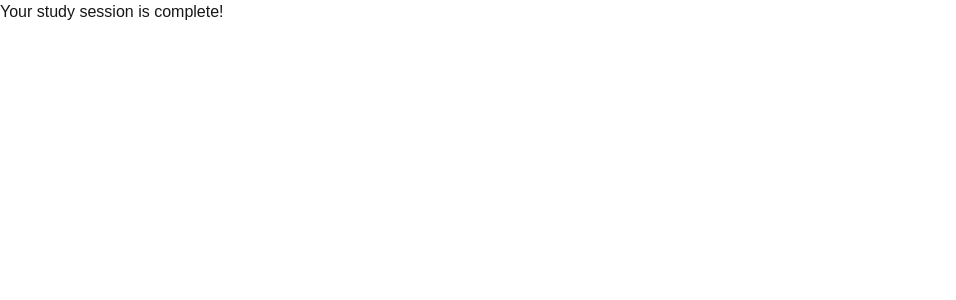
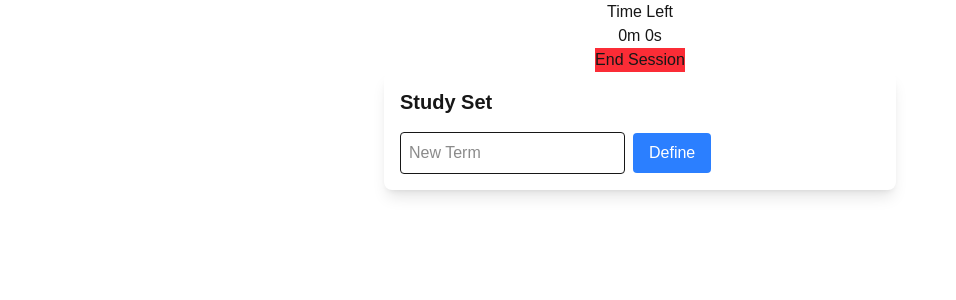
Before and after one commit to tylernlyons/Studium, a Next.js app in the folder termproject4300/: page /pages/focusMode in a window 1280 px wide. Shown: the top 300 px of the page, without its empty margins (0-956 px from the left). Built offline with nearby package versions, Linux system fonts and the light colour scheme.

Commit message:
compartmentalized StudyTimer

```diff
--- a/termproject4300/src/app/pages/focusMode/page.tsx
+++ b/termproject4300/src/app/pages/focusMode/page.tsx
@@ -9,35 +9,18 @@ import HoverDefinition from '@/components/HoverDefinition';
 
 export default function StudySession() {
   const searchParams = useSearchParams();
-  const [studyDuration, setStudyDuration] = useState(0);
   const [sessionActive, setSessionActive] = useState(true);
-
-
-  useEffect(() => {
-    const duration = searchParams.get('duration');
-    if (duration) {
-      setStudyDuration(parseInt(duration));
-    }
-  }, [searchParams]);
 
   usePreventExit();
   preventBackNavigation();
 
   return (
     <div className="relative">
-      {sessionActive ? (
         <>
-          <h1>Study Session</h1>
-          <StudyTimer duration={studyDuration} onComplete={() => setSessionActive(false)} />
+          <StudyTimer />
           <StudySet />
           <HoverDefinition />
-          <button onClick={() => setSessionActive(false)}>End Session</button>
         </>
-      ) : (
-        <h1>Your study session is complete!</h1>
-      )}
-
-
     </div>
   );
 }
--- a/termproject4300/src/components/studyTimer.tsx
+++ b/termproject4300/src/components/studyTimer.tsx
@@ -1,37 +1,73 @@
+'use client';
+
 import { useState, useEffect } from "react";
+import { useRouter, useSearchParams } from "next/navigation";
 
-interface StudyTimerProps {
-  duration: number;
-  onComplete: () => void;
-}
+const StudyTimer = () => {
+  const searchParams = useSearchParams();
+  const router = useRouter();
 
-const StudyTimer: React.FC<StudyTimerProps> = ({ duration, onComplete }) => {
-  const [timeLeft, setTimeLeft] = useState(duration * 60);
+  const durationParam = searchParams.get("duration");
+  const initialDuration = durationParam ? parseInt(durationParam) : 0;
+
+  const [timeLeft, setTimeLeft] = useState(initialDuration * 60);
+  const [isActive, setIsActive] = useState(true);
+  const [isComplete, setIsComplete] = useState(false);
 
   useEffect(() => {
+    let intervalId: NodeJS.Timeout;
 
-    setTimeLeft(duration * 60);
-
-    const intervalId = setInterval(() => {
+    if (isActive && timeLeft > 0) {
+      intervalId = setInterval(() => {
         setTimeLeft((prev) => {
           if (prev <= 1) {
             clearInterval(intervalId);
-          onComplete();
+            setIsActive(false);
+            setIsComplete(true);
             return 0;
           }
           return prev - 1;
         });
       }, 1000);
+    }
 
     return () => clearInterval(intervalId);
-  }, [duration, onComplete]);
+  }, [isActive, timeLeft]);
+
+  const handleEndSession = () => {
+    setIsActive(false);
+    setIsComplete(true);
+  };
 
   const minutes = Math.floor(timeLeft / 60);
   const seconds = timeLeft % 60;
 
   return (
-    <div>
-      <h2>Time Left: {minutes}m {seconds}s</h2>
+    <div className="flex flex-col items-center justify-center">
+      {isComplete ? (
+        <div className="text-center">
+          <h1 className="">Session Complete!</h1>
+          <button
+            onClick={() => router.push("/")}
+            className="bg-blue-500"
+          >
+            Back to Home
+          </button>
+        </div>
+      ) : (
+        <>
+          <h2 className="">Time Left</h2>
+          <div className="">
+            {minutes}m {seconds}s
+          </div>
+          <button
+            onClick={handleEndSession}
+            className="bg-red-500"
+          >
+            End Session
+          </button>
+        </>
+      )}
     </div>
   );
 };
```
Lines whose indentation alone changed are shown as unchanged.
